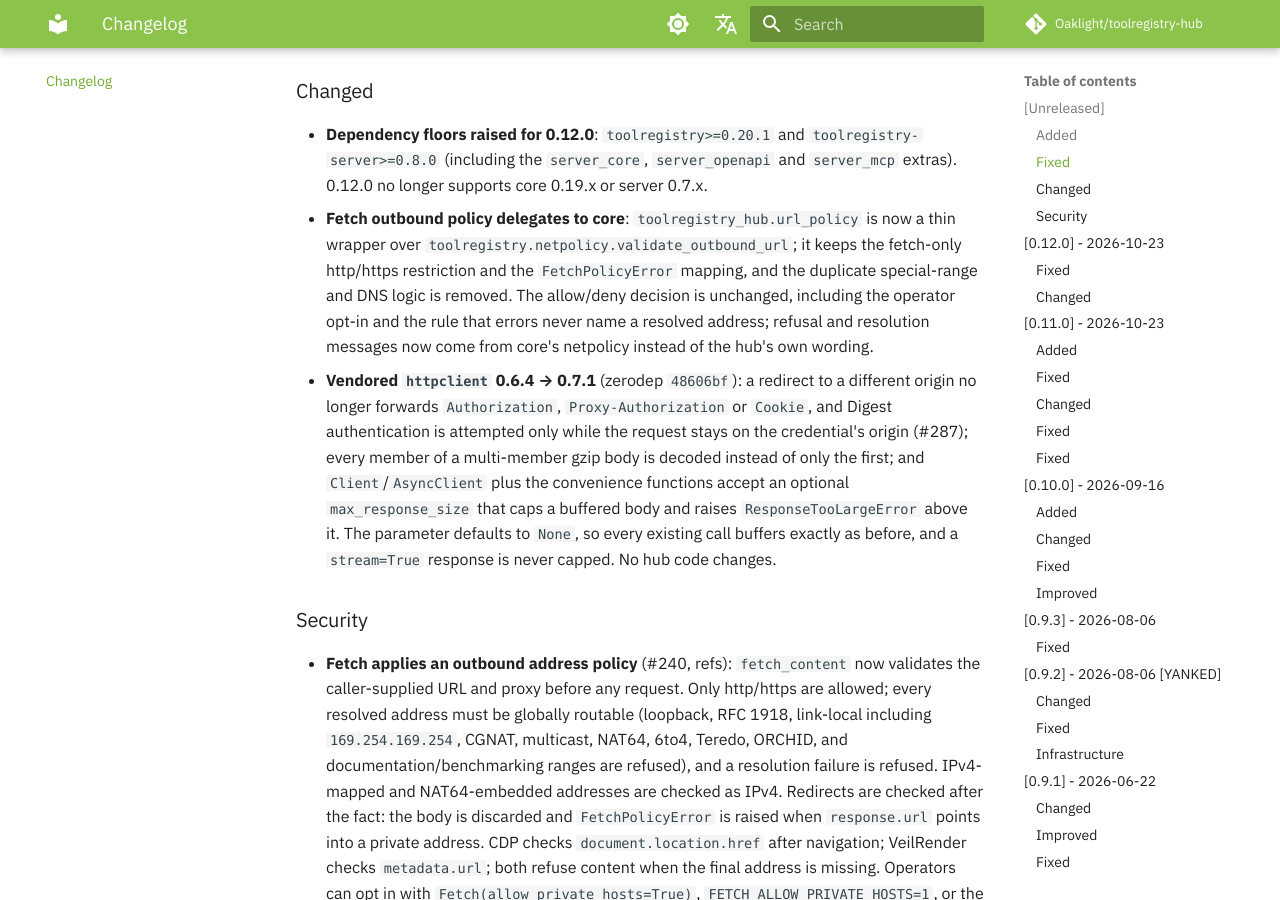
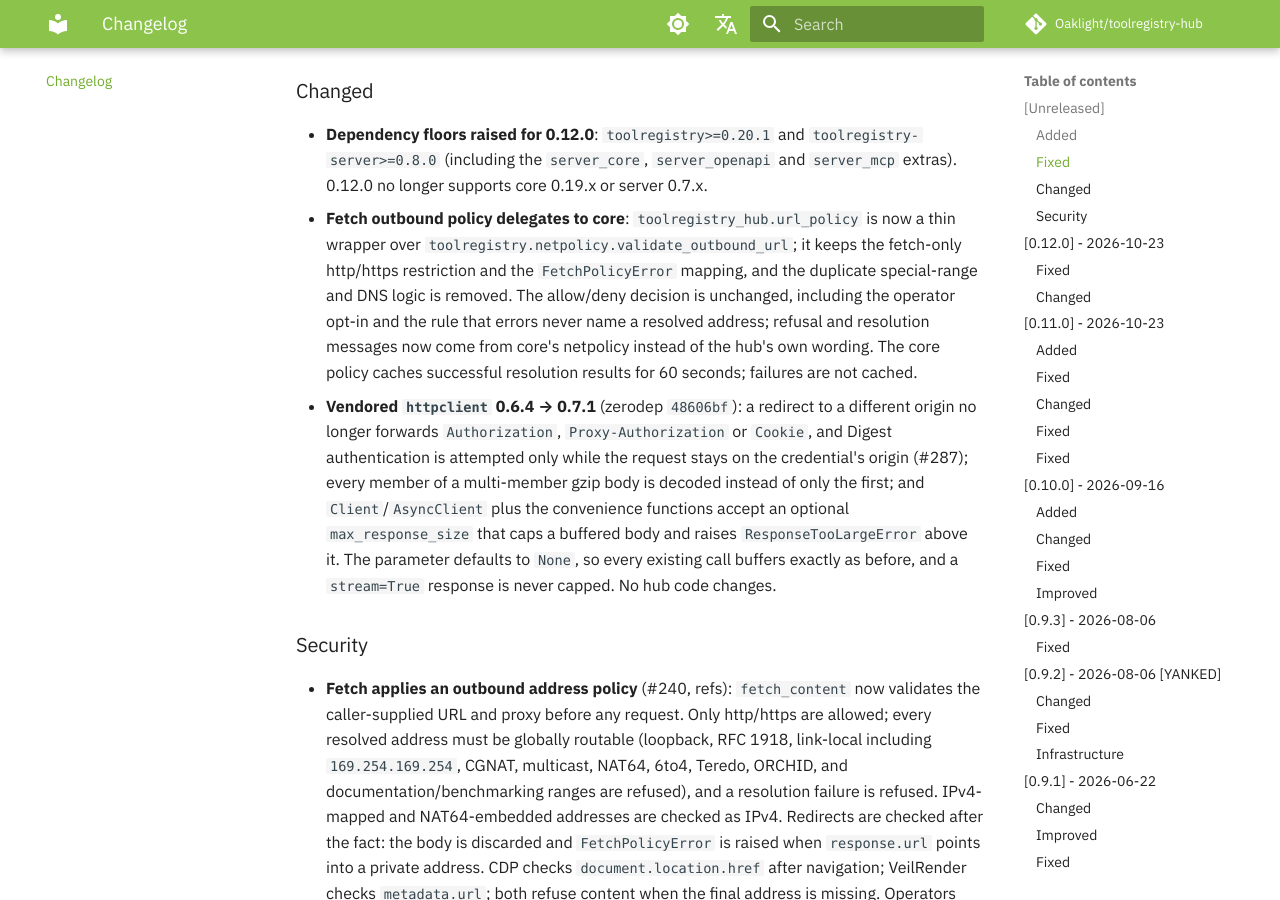
Before and after one commit to Oaklight/toolregistry-hub, an MkDocs documentation site: the page built from docs/changelog.md, in a window 1280 px wide and 900 px high, scrolled down 1386 px. Built offline with MkDocs 1.6.1 and Material for MkDocs 9.7.7, drawn with Linux system fonts in a browser that asks for light colours; some web fonts are replaced; comment, search, counter and statistics services are not loaded.

Commit message:
docs: note the 60-second resolution cache in 0.12.0

```diff
--- a/docs/changelog.md
+++ b/docs/changelog.md
@@ -28,7 +28,7 @@
 ### Changed
 
 - **Dependency floors raised for 0.12.0**: `toolregistry>=0.20.1` and `toolregistry-server>=0.8.0` (including the `server_core`, `server_openapi` and `server_mcp` extras). 0.12.0 no longer supports core 0.19.x or server 0.7.x.
-- **Fetch outbound policy delegates to core**: `toolregistry_hub.url_policy` is now a thin wrapper over `toolregistry.netpolicy.validate_outbound_url`; it keeps the fetch-only http/https restriction and the `FetchPolicyError` mapping, and the duplicate special-range and DNS logic is removed. The allow/deny decision is unchanged, including the operator opt-in and the rule that errors never name a resolved address; refusal and resolution messages now come from core's netpolicy instead of the hub's own wording.
+- **Fetch outbound policy delegates to core**: `toolregistry_hub.url_policy` is now a thin wrapper over `toolregistry.netpolicy.validate_outbound_url`; it keeps the fetch-only http/https restriction and the `FetchPolicyError` mapping, and the duplicate special-range and DNS logic is removed. The allow/deny decision is unchanged, including the operator opt-in and the rule that errors never name a resolved address; refusal and resolution messages now come from core's netpolicy instead of the hub's own wording. The core policy caches successful resolution results for 60 seconds; failures are not cached.
 - **Vendored `httpclient` 0.6.4 → 0.7.1** (zerodep `48606bf`): a redirect to a different origin no longer forwards `Authorization`, `Proxy-Authorization` or `Cookie`, and Digest authentication is attempted only while the request stays on the credential's origin (#287); every member of a multi-member gzip body is decoded instead of only the first; and `Client`/`AsyncClient` plus the convenience functions accept an optional `max_response_size` that caps a buffered body and raises `ResponseTooLargeError` above it. The parameter defaults to `None`, so every existing call buffers exactly as before, and a `stream=True` response is never capped. No hub code changes.
 
 ### Security
```
